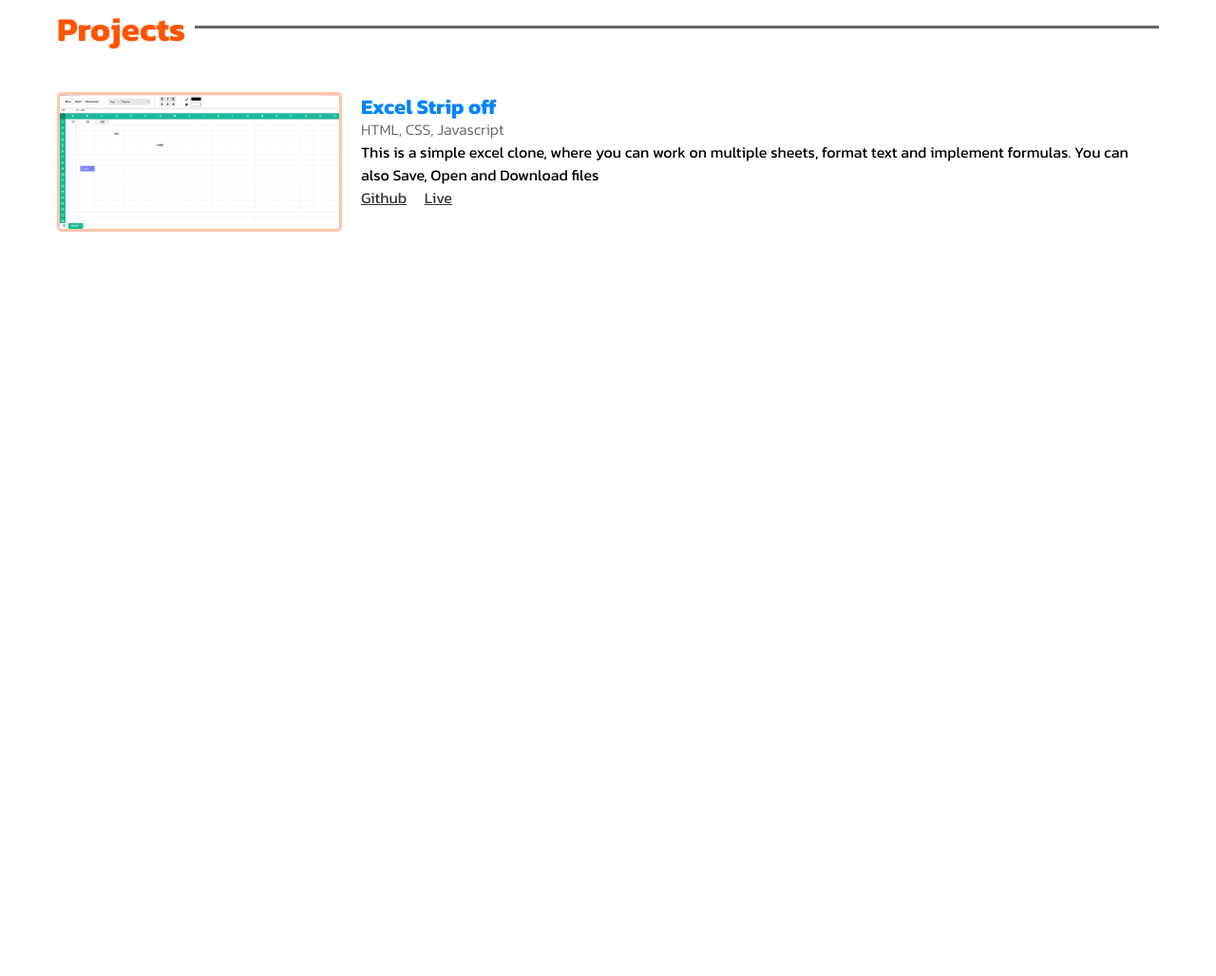
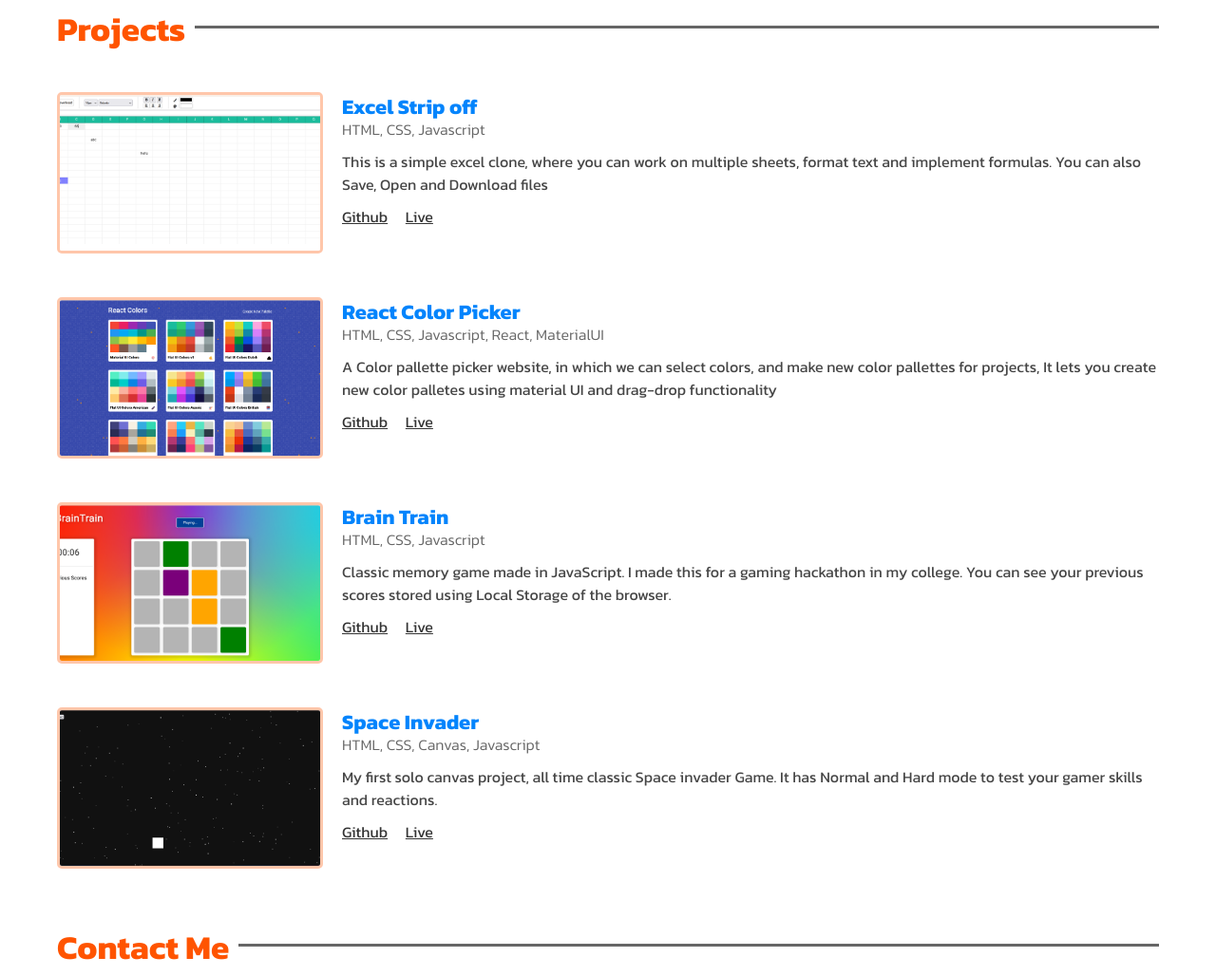
Before and after one commit to Avneet26/canvas-portfolio, a plain HTML site: page index.html in a window 1280 px wide. Shown: the part 1772-2800 px from the top of the page at 95% size. Before the commit the page ends 2072 px from the top, so only its background shows below. Drawn offline with nearby package versions, Linux system fonts and the light colour scheme.

Commit message:
projects completed and emailjs setup

```diff
--- a/index.html
+++ b/index.html
@@ -128,16 +128,86 @@
                     <div class="project-description-container">
                         <h3 class="project-title">Excel Strip off</h3>
                         <p class="project-skills-used">HTML, CSS, Javascript</p>
-                        <p class="proejct-description">This is a simple excel clone, where you can work on multiple sheets, format text and implement formulas. You can also Save, Open and Download files</p>
+                        <p class="project-description">This is a simple excel clone, where you can work on multiple sheets, format text and implement formulas. You can also Save, Open and Download files</p>
                         <div class="project-links">
                             <!-- <a href="#">Learn More</a> -->
-                            <a href="https://github.com/Avneet26/Excel-clone">Github</a>
-                            <a href="https://avneet26.github.io/Excel-clone/">Live</a>
+                            <a href="https://github.com/Avneet26/Excel-clone" target="_blank">Github</a>
+                            <a href="https://avneet26.github.io/Excel-clone/" target="_blank">Live</a>
+                        </div>
+                    </div>
+                </div>
+            </div>
+            <div class="project-section-wrapper">
+                <div class="project-container">
+                    <div class="project-image-container">
+                        <img src="./assets/Reactcolor.png" alt="react-color-screenshot"/>
+                    </div>
+                    <div class="project-description-container">
+                        <h3 class="project-title">React Color Picker</h3>
+                        <p class="project-skills-used">HTML, CSS, Javascript, React, MaterialUI</p>
+                        <p class="project-description">
+                            A Color pallette picker website, in which we can select colors, and make new color pallettes for projects,
+                            It lets you create new color palletes using material UI and drag-drop functionality
+                        </p>
+                        <div class="project-links">
+                            <!-- <a href="#">Learn More</a> -->
+                            <a href="https://github.com/Avneet26/color-project" target="_blank">Github</a>
+                            <a href="https://colorpickerreact.netlify.app/" target="_blank">Live</a>
+                        </div>
+                    </div>
+                </div>
+            </div>
+            <div class="project-section-wrapper">
+                <div class="project-container">
+                    <div class="project-image-container">
+                        <img src="./assets/BrainTrain.png" alt="brain-train"/>
+                    </div>
+                    <div class="project-description-container">
+                        <h3 class="project-title">Brain Train</h3>
+                        <p class="project-skills-used">HTML, CSS, Javascript</p>
+                        <p class="project-description">
+                            Classic memory game made in JavaScript. I made this for a gaming hackathon in my college.
+                            You can see your previous scores stored using Local Storage of the browser.
+                        </p>
+                        <div class="project-links">
+                            <!-- <a href="#">Learn More</a> -->
+                            <a href="https://github.com/Avneet26/memory-game-js" target="_blank">Github</a>
+                            <a href="https://avneet26.github.io/memory-game-js/" target="_blank">Live</a>
+                        </div>
+                    </div>
+                </div>
+            </div>
+            <div class="project-section-wrapper">
+                <div class="project-container">
+                    <div class="project-image-container">
+                        <img src="./assets/spaceinvader.png" alt="spaceinvader"/>
+                    </div>
+                    <div class="project-description-container">
+                        <h3 class="project-title">Space Invader</h3>
+                        <p class="project-skills-used">
+                            HTML, CSS, Canvas, Javascript
+                        </p>
+                        <p class="project-description">
+                            My first solo canvas project, all time classic Space invader Game. It has Normal and Hard mode to test your gamer
+                            skills and reactions.
+                        </p>
+                        <div class="project-links">
+                            <!-- <a href="#">Learn More</a> -->
+                            <a href="https://github.com/Avneet26/CanvasSpaceInvader" target="_blank">Github</a>
+                            <a href="https://avneet26.github.io/CanvasSpaceInvader/" target="_blank">Live</a>
                         </div>
                     </div>
                 </div>
             </div>
         </section>
+        <section class="aboutme-section section-container">
+            <h2 class="section-heading heading-divider">Contact Me</h2>
+            <div class="">
+
+            </div>
+        </section>
         <script src="canvas.js"></script>
+        <script type="text/javascript" src="https://cdn.jsdelivr.net/npm/@emailjs/browser@4/dist/email.min.js"></script>
+        <script src="./script.js" defer></script>
     </body>
 </html>
--- /dev/null
+++ b/script.js
@@ -0,0 +1,35 @@
+(function(){
+    emailjs.init({
+        publicKey: 'nbGwUwTeGKM9Fmpbu',
+        // Do not allow headless browsers
+        blockHeadless: true,
+        blockList: {
+          // Block the suspended emails
+          list: ['foo@emailjs.com', 'bar@emailjs.com'],
+          // The variable contains the email address
+          watchVariable: 'userEmail',
+        },
+        limitRate: {
+          // Set the limit rate for the application
+          id: 'app',
+          // Allow 1 request per 10s
+          throttle: 10000,
+        },
+      });
+
+    //   var templateParams = {
+    //     to_name: 'James',
+    //     from_name: 'Hello',
+    //     message: 'New Message'
+    //   };
+
+    //   emailjs.send('service_vzs7akv', 'template_w5xr9hp', templateParams).then(
+    //     (response) => {
+    //       console.log('SUCCESS!', response.status, response.text);
+    //     },
+    //     (error) => {
+    //       console.log('FAILED...', error);
+    //     },
+    //   );
+
+})();
--- a/styles.css
+++ b/styles.css
@@ -175,9 +175,11 @@ canvas {
 }
 
 .project-image-container img {
-	width: 300px;
+	width: 280px;
 	border: 3px solid #ff540055;
 	border-radius: 5px;
+	height: 170px;
+	object-fit: cover;
 }
 
 .project-container {
@@ -215,3 +217,8 @@ canvas {
 .project-section-wrapper {
 	margin-top: 40px;
 }
+
+.project-description {
+	margin: 10px 0;
+	color: #454545;
+}
```
Also changed, not shown: assets/BrainTrain.png (added), assets/Reactcolor.png (added), assets/spaceinvader.png (added).
